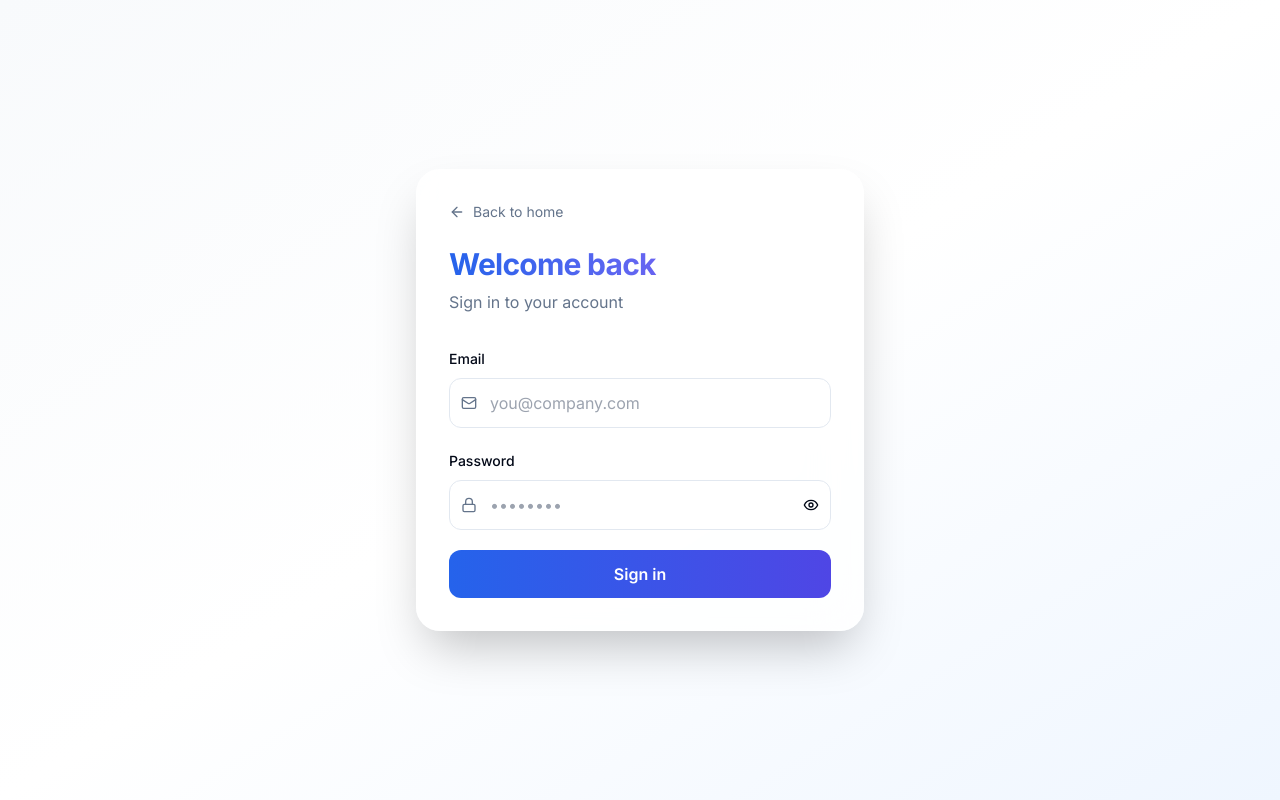
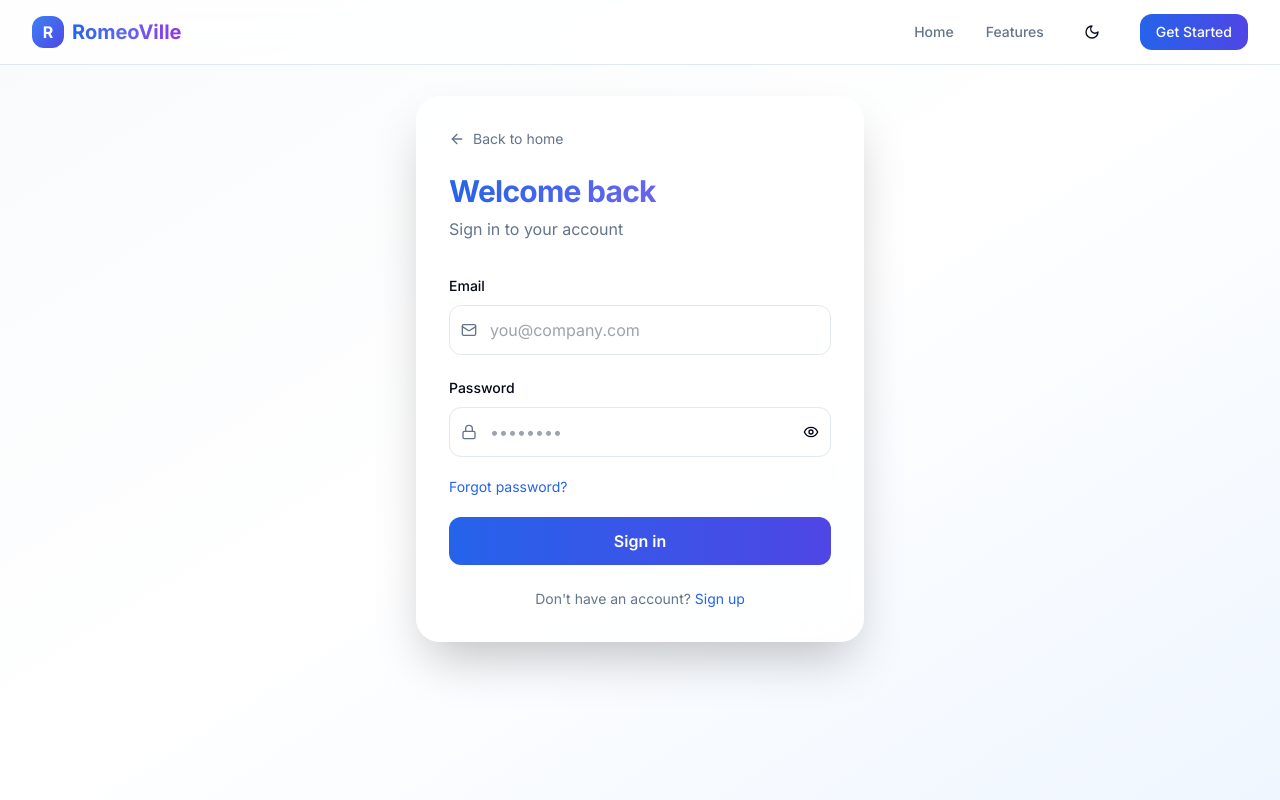
Before and after one commit to Samuel-Dagbo/Romeovile-Document-Master, a Next.js app: page /auth/login in a window 1280 px wide. Built offline with nearby package versions, Linux system fonts and the light colour scheme.

Commit message:
Fix logout redirect to home and add navbar to auth pages

```diff
--- a/src/app/auth/forgot-password/page.tsx
+++ b/src/app/auth/forgot-password/page.tsx
@@ -3,14 +3,17 @@
 import { useState } from "react";
 import Link from "next/link";
 import { motion } from "framer-motion";
-import { ArrowLeft, Mail, CheckCircle } from "lucide-react";
+import { ArrowLeft, Mail, CheckCircle, Menu, X, Moon, Sun } from "lucide-react";
 import { supabase } from "@/lib/supabase-client";
 import toast from "react-hot-toast";
+import { useTheme } from "next-themes";
 
 export default function ForgotPasswordPage() {
   const [email, setEmail] = useState("");
   const [isLoading, setIsLoading] = useState(false);
   const [isSuccess, setIsSuccess] = useState(false);
+  const [isMobileMenuOpen, setIsMobileMenuOpen] = useState(false);
+  const { theme, setTheme } = useTheme();
 
   const handleSubmit = async (e: React.FormEvent) => {
     e.preventDefault();
@@ -61,14 +64,64 @@ export default function ForgotPasswordPage() {
   }
 
   return (
-    <div className="min-h-screen bg-gradient-to-br from-slate-50 via-white to-blue-50 dark:from-slate-900 dark:via-slate-900 dark:to-slate-800 flex items-center justify-center p-4">
+    <div className="min-h-screen bg-gradient-to-br from-slate-50 via-white to-blue-50 dark:from-slate-900 dark:via-slate-900 dark:to-slate-800">
+      {/* Navbar */}
+      <nav className="fixed top-0 left-0 right-0 z-50 bg-white/80 dark:bg-slate-900/80 backdrop-blur-xl border-b dark:border-slate-700">
+        <div className="max-w-7xl mx-auto px-4 sm:px-6 lg:px-8">
+          <div className="flex items-center justify-between h-16">
+            <Link href="/" className="flex items-center gap-2">
+              <div className="w-8 h-8 bg-gradient-to-br from-blue-500 to-indigo-600 rounded-lg flex items-center justify-center">
+                <span className="text-white font-bold">R</span>
+              </div>
+              <span className="text-xl font-bold text-gradient">RomeoVille</span>
+            </Link>
+
+            <div className="hidden md:flex items-center gap-8">
+              <Link href="/" className="text-sm font-medium text-muted-foreground hover:text-foreground transition-colors">Home</Link>
+              <button
+                onClick={() => setTheme(theme === "dark" ? "light" : "dark")}
+                className="p-2 rounded-lg hover:bg-slate-100 dark:hover:bg-slate-800"
+              >
+                {theme === "dark" ? <Sun className="w-4 h-4" /> : <Moon className="w-4 h-4" />}
+              </button>
+              <Link
+                href="/auth/login"
+                className="px-4 py-2 bg-gradient-to-r from-blue-600 to-indigo-600 text-white text-sm font-medium rounded-xl hover:shadow-lg transition-all"
+              >
+                Login
+              </Link>
+            </div>
+
+            <button
+              className="md:hidden p-2"
+              onClick={() => setIsMobileMenuOpen(!isMobileMenuOpen)}
+            >
+              {isMobileMenuOpen ? <X className="w-6 h-6" /> : <Menu className="w-6 h-6" />}
+            </button>
+          </div>
+        </div>
+
+        {/* Mobile Menu */}
+        {isMobileMenuOpen && (
+          <motion.div
+            initial={{ opacity: 0, y: -10 }}
+            animate={{ opacity: 1, y: 0 }}
+            className="md:hidden bg-white dark:bg-slate-900 border-b dark:border-slate-700 px-4 py-4 space-y-3"
+          >
+            <Link href="/" className="block text-sm font-medium">Home</Link>
+            <Link href="/auth/login" className="block text-sm font-medium text-blue-600">Login</Link>
+          </motion.div>
+        )}
+      </nav>
+
+      <div className="pt-24 flex items-center justify-center p-4">
         <motion.div
           initial={{ opacity: 0, y: 20 }}
           animate={{ opacity: 1, y: 0 }}
           transition={{ duration: 0.5 }}
           className="w-full max-w-md"
         >
-        <div className="glass rounded-3xl p-8 shadow-2xl">
+          <div className="glass rounded-3xl p-8 shadow-2xl bg-white dark:bg-slate-900">
             <div className="mb-8">
               <Link
                 href="/auth/login"
@@ -112,5 +165,6 @@ export default function ForgotPasswordPage() {
           </div>
         </motion.div>
       </div>
+    </div>
   );
 }
--- a/src/app/auth/login/page.tsx
+++ b/src/app/auth/login/page.tsx
@@ -4,9 +4,10 @@ import { useState } from "react";
 import Link from "next/link";
 import { useRouter } from "next/navigation";
 import { motion } from "framer-motion";
-import { ArrowLeft, Mail, Lock, Eye, EyeOff } from "lucide-react";
+import { ArrowLeft, Mail, Lock, Eye, EyeOff, Menu, X, Moon, Sun } from "lucide-react";
 import { useAuth } from "@/hooks/useAuth";
 import toast from "react-hot-toast";
+import { useTheme } from "next-themes";
 
 export default function LoginPage() {
   const router = useRouter();
@@ -15,6 +16,8 @@ export default function LoginPage() {
   const [password, setPassword] = useState("");
   const [showPassword, setShowPassword] = useState(false);
   const [isLoading, setIsLoading] = useState(false);
+  const [isMobileMenuOpen, setIsMobileMenuOpen] = useState(false);
+  const { theme, setTheme } = useTheme();
 
   const handleLogin = async (e: React.FormEvent) => {
     e.preventDefault();
@@ -38,14 +41,66 @@ export default function LoginPage() {
   };
 
   return (
-    <div className="min-h-screen bg-gradient-to-br from-slate-50 via-white to-blue-50 dark:from-slate-900 dark:via-slate-900 dark:to-slate-800 flex items-center justify-center p-4">
+    <div className="min-h-screen bg-gradient-to-br from-slate-50 via-white to-blue-50 dark:from-slate-900 dark:via-slate-900 dark:to-slate-800">
+      {/* Navbar */}
+      <nav className="fixed top-0 left-0 right-0 z-50 bg-white/80 dark:bg-slate-900/80 backdrop-blur-xl border-b dark:border-slate-700">
+        <div className="max-w-7xl mx-auto px-4 sm:px-6 lg:px-8">
+          <div className="flex items-center justify-between h-16">
+            <Link href="/" className="flex items-center gap-2">
+              <div className="w-8 h-8 bg-gradient-to-br from-blue-500 to-indigo-600 rounded-lg flex items-center justify-center">
+                <span className="text-white font-bold">R</span>
+              </div>
+              <span className="text-xl font-bold text-gradient">RomeoVille</span>
+            </Link>
+
+            <div className="hidden md:flex items-center gap-8">
+              <Link href="/" className="text-sm font-medium text-muted-foreground hover:text-foreground transition-colors">Home</Link>
+              <Link href="#features" className="text-sm font-medium text-muted-foreground hover:text-foreground transition-colors">Features</Link>
+              <button
+                onClick={() => setTheme(theme === "dark" ? "light" : "dark")}
+                className="p-2 rounded-lg hover:bg-slate-100 dark:hover:bg-slate-800"
+              >
+                {theme === "dark" ? <Sun className="w-4 h-4" /> : <Moon className="w-4 h-4" />}
+              </button>
+              <Link
+                href="/auth/signup"
+                className="px-4 py-2 bg-gradient-to-r from-blue-600 to-indigo-600 text-white text-sm font-medium rounded-xl hover:shadow-lg transition-all"
+              >
+                Get Started
+              </Link>
+            </div>
+
+            <button
+              className="md:hidden p-2"
+              onClick={() => setIsMobileMenuOpen(!isMobileMenuOpen)}
+            >
+              {isMobileMenuOpen ? <X className="w-6 h-6" /> : <Menu className="w-6 h-6" />}
+            </button>
+          </div>
+        </div>
+
+        {/* Mobile Menu */}
+        {isMobileMenuOpen && (
+          <motion.div
+            initial={{ opacity: 0, y: -10 }}
+            animate={{ opacity: 1, y: 0 }}
+            className="md:hidden bg-white dark:bg-slate-900 border-b dark:border-slate-700 px-4 py-4 space-y-3"
+          >
+            <Link href="/" className="block text-sm font-medium">Home</Link>
+            <Link href="#features" className="block text-sm font-medium">Features</Link>
+            <Link href="/auth/signup" className="block text-sm font-medium text-blue-600">Get Started</Link>
+          </motion.div>
+        )}
+      </nav>
+
+      <div className="pt-24 flex items-center justify-center p-4">
         <motion.div
           initial={{ opacity: 0, y: 20 }}
           animate={{ opacity: 1, y: 0 }}
           transition={{ duration: 0.5 }}
           className="w-full max-w-md"
         >
-        <div className="glass rounded-3xl p-8 shadow-2xl">
+          <div className="glass rounded-3xl p-8 shadow-2xl bg-white dark:bg-slate-900">
             <div className="mb-8">
               <Link href="/" className="inline-flex items-center text-sm text-muted-foreground hover:text-foreground transition-colors mb-6">
                 <ArrowLeft className="w-4 h-4 mr-2" />
@@ -75,12 +130,21 @@ export default function LoginPage() {
                 </div>
               </div>
 
+              <Link href="/auth/forgot-password" className="block text-sm text-blue-600 hover:underline">
+                Forgot password?
+              </Link>
+
               <button type="submit" disabled={isLoading} className="w-full py-3 px-4 bg-gradient-to-r from-blue-600 to-indigo-600 text-white rounded-xl font-semibold hover:shadow-lg transition-all disabled:opacity-50">
                 {isLoading ? "Signing in..." : "Sign in"}
               </button>
             </form>
+
+            <p className="mt-6 text-center text-sm text-muted-foreground">
+              Don&apos;t have an account? <Link href="/auth/signup" className="text-blue-600 hover:underline">Sign up</Link>
+            </p>
           </div>
         </motion.div>
       </div>
+    </div>
   );
 }
--- a/src/app/auth/signup/page.tsx
+++ b/src/app/auth/signup/page.tsx
@@ -4,8 +4,9 @@ import { useState } from "react";
 import Link from "next/link";
 import { useRouter } from "next/navigation";
 import { motion } from "framer-motion";
-import { ArrowLeft, Mail, Lock, User, Eye, EyeOff, CheckCircle } from "lucide-react";
+import { ArrowLeft, Mail, Lock, User, Eye, EyeOff, CheckCircle, Menu, X, Moon, Sun } from "lucide-react";
 import toast from "react-hot-toast";
+import { useTheme } from "next-themes";
 
 const API_URL = process.env.NEXT_PUBLIC_SUPABASE_URL || '';
 const API_KEY = process.env.NEXT_PUBLIC_SUPABASE_ANON_KEY || '';
@@ -19,6 +20,8 @@ export default function SignupPage() {
   const [showPassword, setShowPassword] = useState(false);
   const [isLoading, setIsLoading] = useState(false);
   const [isSuccess, setIsSuccess] = useState(false);
+  const [isMobileMenuOpen, setIsMobileMenuOpen] = useState(false);
+  const { theme, setTheme } = useTheme();
 
   const handleSignup = async (e: React.FormEvent) => {
     e.preventDefault();
@@ -89,9 +92,61 @@ export default function SignupPage() {
   }
 
   return (
-    <div className="min-h-screen bg-gradient-to-br from-slate-50 via-white to-blue-50 dark:from-slate-900 dark:via-slate-900 dark:to-slate-800 flex items-center justify-center p-4">
+    <div className="min-h-screen bg-gradient-to-br from-slate-50 via-white to-blue-50 dark:from-slate-900 dark:via-slate-900 dark:to-slate-800">
+      {/* Navbar */}
+      <nav className="fixed top-0 left-0 right-0 z-50 bg-white/80 dark:bg-slate-900/80 backdrop-blur-xl border-b dark:border-slate-700">
+        <div className="max-w-7xl mx-auto px-4 sm:px-6 lg:px-8">
+          <div className="flex items-center justify-between h-16">
+            <Link href="/" className="flex items-center gap-2">
+              <div className="w-8 h-8 bg-gradient-to-br from-blue-500 to-indigo-600 rounded-lg flex items-center justify-center">
+                <span className="text-white font-bold">R</span>
+              </div>
+              <span className="text-xl font-bold text-gradient">RomeoVille</span>
+            </Link>
+
+            <div className="hidden md:flex items-center gap-8">
+              <Link href="/" className="text-sm font-medium text-muted-foreground hover:text-foreground transition-colors">Home</Link>
+              <Link href="#features" className="text-sm font-medium text-muted-foreground hover:text-foreground transition-colors">Features</Link>
+              <button
+                onClick={() => setTheme(theme === "dark" ? "light" : "dark")}
+                className="p-2 rounded-lg hover:bg-slate-100 dark:hover:bg-slate-800"
+              >
+                {theme === "dark" ? <Sun className="w-4 h-4" /> : <Moon className="w-4 h-4" />}
+              </button>
+              <Link
+                href="/auth/login"
+                className="px-4 py-2 bg-gradient-to-r from-blue-600 to-indigo-600 text-white text-sm font-medium rounded-xl hover:shadow-lg transition-all"
+              >
+                Login
+              </Link>
+            </div>
+
+            <button
+              className="md:hidden p-2"
+              onClick={() => setIsMobileMenuOpen(!isMobileMenuOpen)}
+            >
+              {isMobileMenuOpen ? <X className="w-6 h-6" /> : <Menu className="w-6 h-6" />}
+            </button>
+          </div>
+        </div>
+
+        {/* Mobile Menu */}
+        {isMobileMenuOpen && (
+          <motion.div
+            initial={{ opacity: 0, y: -10 }}
+            animate={{ opacity: 1, y: 0 }}
+            className="md:hidden bg-white dark:bg-slate-900 border-b dark:border-slate-700 px-4 py-4 space-y-3"
+          >
+            <Link href="/" className="block text-sm font-medium">Home</Link>
+            <Link href="#features" className="block text-sm font-medium">Features</Link>
+            <Link href="/auth/login" className="block text-sm font-medium text-blue-600">Login</Link>
+          </motion.div>
+        )}
+      </nav>
+
+      <div className="pt-24 flex items-center justify-center p-4">
         <motion.div initial={{ opacity: 0, y: 20 }} animate={{ opacity: 1, y: 0 }} transition={{ duration: 0.5 }} className="w-full max-w-md">
-        <div className="glass rounded-3xl p-8 shadow-2xl">
+          <div className="glass rounded-3xl p-8 shadow-2xl bg-white dark:bg-slate-900">
             <div className="mb-8">
               <Link href="/" className="inline-flex items-center text-sm text-muted-foreground hover:text-foreground transition-colors mb-6">
                 <ArrowLeft className="w-4 h-4 mr-2" /> Back to home
@@ -144,5 +199,6 @@ export default function SignupPage() {
           </div>
         </motion.div>
       </div>
+    </div>
   );
 }
--- a/src/app/dashboard/layout.tsx
+++ b/src/app/dashboard/layout.tsx
@@ -37,7 +37,7 @@ export default function DashboardLayout({ children }: { children: React.ReactNod
   const handleLogout = () => {
     logout();
     toast.success("Logged out");
-    router.push("/auth/login");
+    router.push("/");
   };
 
   return (
```
Lines whose indentation alone changed are shown as unchanged.
